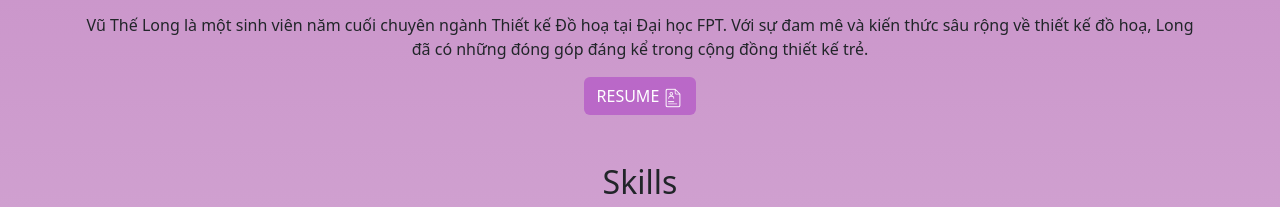
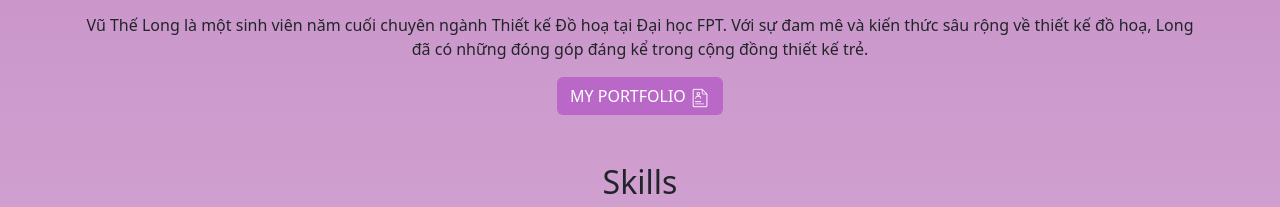
Before and after one commit to doanhbatem/Final_Wdt, a plain HTML site: page index.html in a window 1280 px wide. Shown: the part 575-782 px from the top of the page. Drawn offline with nearby package versions, Linux system fonts and the light colour scheme.

Commit message:
first commit

```diff
--- a/index.html
+++ b/index.html
@@ -67,7 +67,7 @@
         <p class="sub-heading">My Introduction</p>
 
         <p>Vũ Thế Long là một sinh viên năm cuối chuyên ngành Thiết kế Đồ hoạ tại Đại học FPT. Với sự đam mê và kiến thức sâu rộng về thiết kế đồ hoạ, Long đã có những đóng góp đáng kể trong cộng đồng thiết kế trẻ.</p>
-        <a href="https://scontent-hkg4-1.xx.fbcdn.net/v/t1.15752-9/378279859_317713894248211_5403944032496851969_n.jpg?_nc_cat=110&ccb=1-7&_nc_sid=5f2048&_nc_eui2=AeHWYuX1MxVt0p9oZBkUraNU1urckOGeTbbW6tyQ4Z5NtpDQAAGe9l6biDlOEx1wTFRm8LWs20xddqMjQosTPAoS&_nc_ohc=te0d8y0EXiEAX8XKiwD&_nc_ht=scontent-hkg4-1.xx&oh=03_AdQlTY0le5TmbQWGNVfRM3wS2mMIksyv-0rvSkYXiXL0bg&oe=661FB2E4" target="_blank"><button type="button" class="btn ">RESUME <img src="resume.png" alt="resume" height="20"></button></a>
+        <a href="https://scontent-hkg4-1.xx.fbcdn.net/v/t1.15752-9/378279859_317713894248211_5403944032496851969_n.jpg?_nc_cat=110&ccb=1-7&_nc_sid=5f2048&_nc_eui2=AeHWYuX1MxVt0p9oZBkUraNU1urckOGeTbbW6tyQ4Z5NtpDQAAGe9l6biDlOEx1wTFRm8LWs20xddqMjQosTPAoS&_nc_ohc=te0d8y0EXiEAX8XKiwD&_nc_ht=scontent-hkg4-1.xx&oh=03_AdQlTY0le5TmbQWGNVfRM3wS2mMIksyv-0rvSkYXiXL0bg&oe=661FB2E4" target="_blank"><button type="button" class="btn ">MY PORTFOLIO <img src="resume.png" alt="resume" height="20"></button></a>
     </div>
 
     <div class="container text-center mt-5" id="skills">
```
